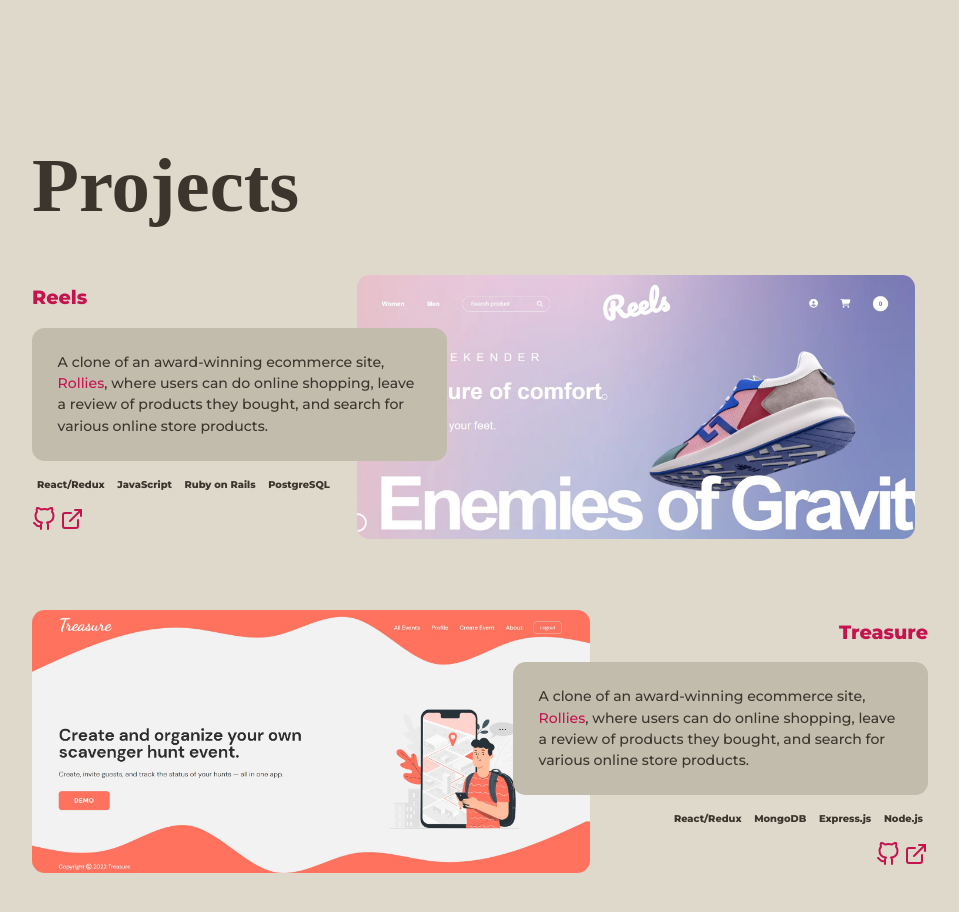
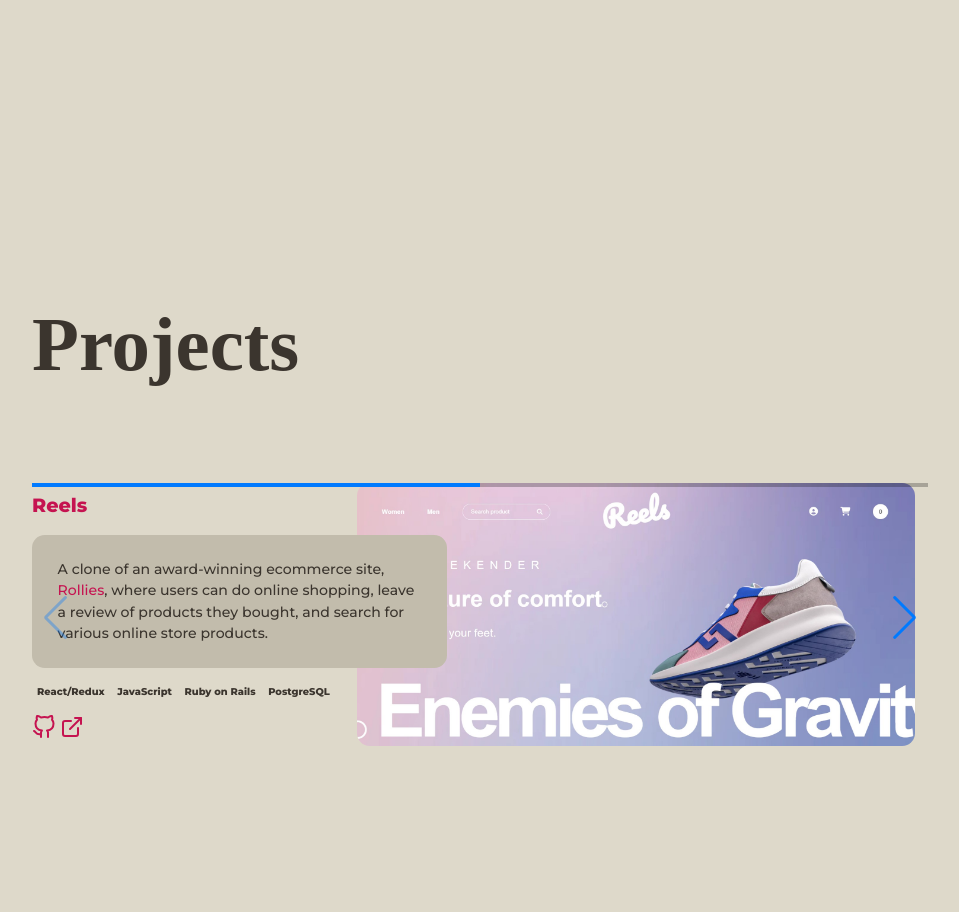
Before and after one commit to fee3fitri/Portfolio, a website built with webpack: page index.html in a window 1280 px wide. Shown: the part 2280-3192 px from the top of the page, without its empty margins (160-1119 px from the left). Built offline with nearby package versions, Linux system fonts and the light colour scheme.

Commit message:
Add swiper

```diff
--- a/index.html
+++ b/index.html
@@ -4,10 +4,11 @@
 <head>
   <meta charset="UTF-8">
   <meta http-equiv="X-UA-Compatible" content="IE=edge">
-  <meta name="viewport" content="width=device-width, initial-scale=1.0">
+  <meta name="viewport" content="width=device-width, initial-scale=1, minimum-scale=1, maximum-scale=1">
 
   <!-- CSS links -->
   <link rel="stylesheet" href="./dist/main.css">
+  <link rel="stylesheet" href="https://cdn.jsdelivr.net/npm/swiper/swiper-bundle.min.css"/>
 
   <!-- JS scripts -->
   <script src="./dist/main.js"></script>
@@ -101,10 +102,12 @@
      <section id="projects" class="flex-col justify-center">
       <h1>Projects</h1>
 
-      <div class="section flex-row">
+      <div class="swiper projectSwiper">
+        <div class="swiper-wrapper">
+          <div class="swiper-slide flex-row">
             <div class="project_details flex-col align-start justify-center">
-          <a href="https://reels.onrender.com/"><h2>Reels</h2></a>
-          <p class="start">A clone of an award-winning ecommerce site, <a href="https://www.rollienation.com/">Rollies</a>, where users can do online shopping, leave a review of products they bought, and search for various online store products.</p>
+              <a href="https://reels.onrender.com/" target="_blank"><h2>Reels</h2></a>
+              <p class="start">A clone of an award-winning ecommerce site, <a href="https://www.rollienation.com/" target="_blank">Rollies</a>, where users can do online shopping, leave a review of products they bought, and search for various online store products.</p>
               <div class="project_technology">
                 <span>React/Redux</span>
                 <span>JavaScript</span>
@@ -117,16 +120,16 @@
               </div>
             </div>
             <picture>
-          <a href="https://reels.onrender.com/"><img src="./src/assets/reels.jpg" alt="reels screenshot" /></a>
+              <a href="https://reels.onrender.com/" target="_blank"><img src="./src/assets/reels.jpg" alt="reels screenshot" /></a>
             </picture>
           </div>
 
-      <div class="section flex-row">
+          <div class="swiper-slide flex-row">
             <picture>
-          <a href="https://treasure-mhx1.onrender.com/"><img src="./src/assets/treasure.jpg" alt="reels screenshot" /></a>
+              <a href="https://treasure-mhx1.onrender.com/" target="_blank"><img src="./src/assets/treasure.jpg" alt="reels screenshot" /></a>
             </picture>
             <div class="project_details flex-col align-end justify-center">
-          <a href="https://treasure-mhx1.onrender.com/"><h2>Treasure</h2></a>
+              <a href="https://treasure-mhx1.onrender.com/" target="_blank"><h2>Treasure</h2></a>
               <p class="end">A clone of an award-winning ecommerce site, <a href="https://www.rollienation.com/">Rollies</a>, where users can do online shopping, leave a review of products they bought, and search for various online store products.</p>
               <div class="project_technology">
                 <span>React/Redux</span>
@@ -139,11 +142,34 @@
                 <a href="https://treasure-mhx1.onrender.com/" target="_blank"><i data-feather="external-link"></i></a>
               </div>
             </div>
+          </div>
+
+          <div class="swiper-button-next"></div>
+          <div class="swiper-button-prev"></div>
+          <div class="swiper-pagination"></div>
+        </div>
+      </div>
     </section>
   </main>
 
+  <!-- Swiper JS -->
+  <script src="https://cdn.jsdelivr.net/npm/swiper/swiper-bundle.min.js"></script>
+
   <script>
+    // Feather Icon JS
     feather.replace();
+
+    // Initialize Swiper
+    const swiper = new Swiper(".projectSwiper", {
+      pagination: {
+          el: ".swiper-pagination",
+          type: "progressbar",
+        },
+      navigation: {
+        nextEl: ".swiper-button-next",
+        prevEl: ".swiper-button-prev",
+      },
+    });
   </script>
 </body>
 </html>
--- a/package.json
+++ b/package.json
@@ -24,6 +24,7 @@
     "regenerator-runtime": "^0.13.11",
     "sass": "^1.56.1",
     "sass-loader": "^13.2.0",
+    "swiper": "^8.4.5",
     "webpack": "^5.75.0",
     "webpack-cli": "^5.0.0"
   }
--- a/src/styles/home.scss
+++ b/src/styles/home.scss
@@ -64,17 +64,27 @@
 
 
 #projects {
+  h1 {
+    margin-bottom: 10vh;
+  }
+
   h2 {
     font-size: 1.5vw;
     font-weight: bold;
     color: var(--red);
   }
 
-  .section > p {
+  .swiper {
+    overflow-x: hidden;
+    max-width: 70vw;
+
+    .swiper-slide > p {
       cursor: pointer;
     }
 
-  .section {
+    .swiper-slide {
+      max-width: 70vw;
+
       span {
         margin: 0 1vw;
       }
@@ -122,3 +132,4 @@
       }
     }
   }
+}
```
Also changed, not shown: dist/main.css, 1 other file. Lines whose indentation alone changed are shown as unchanged.
